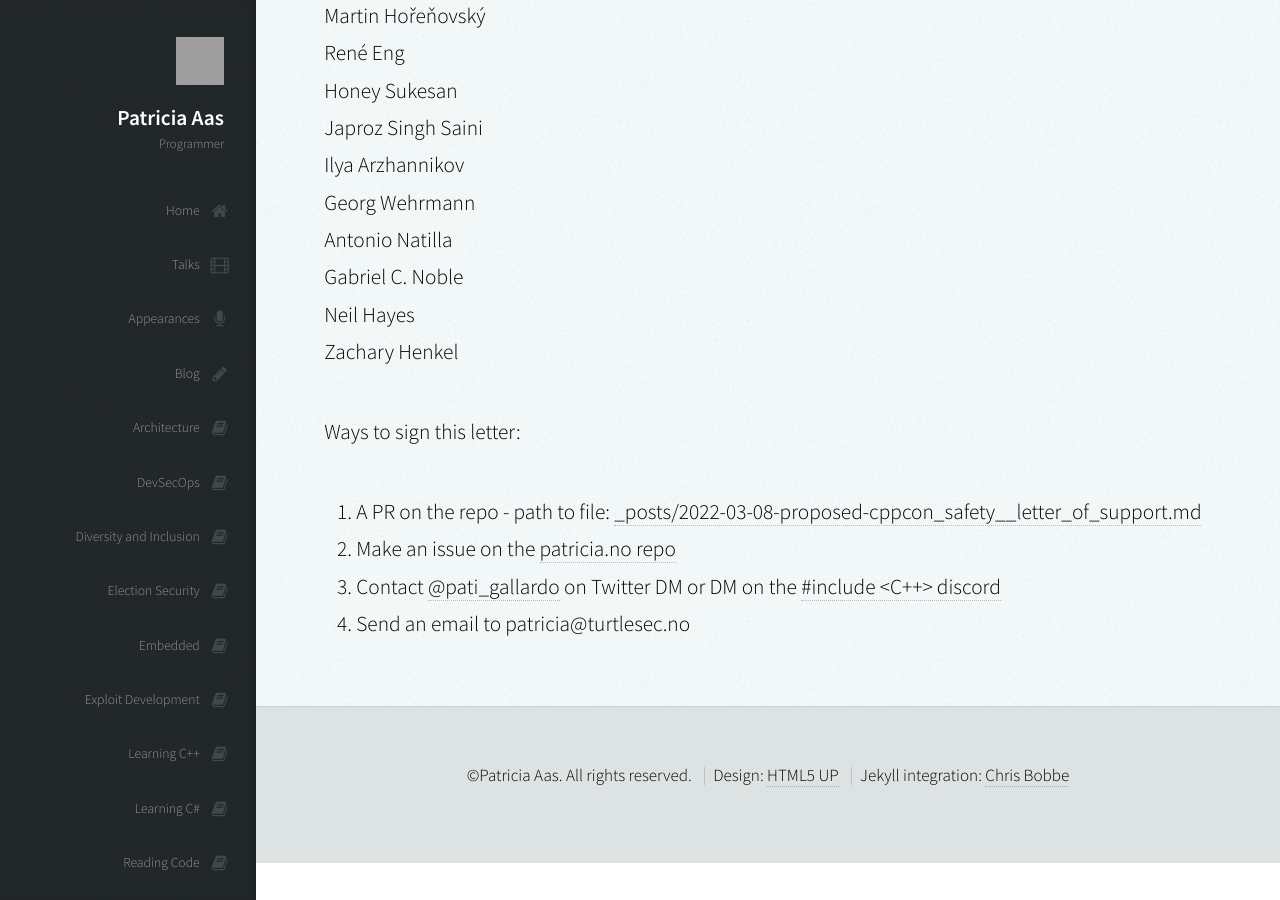
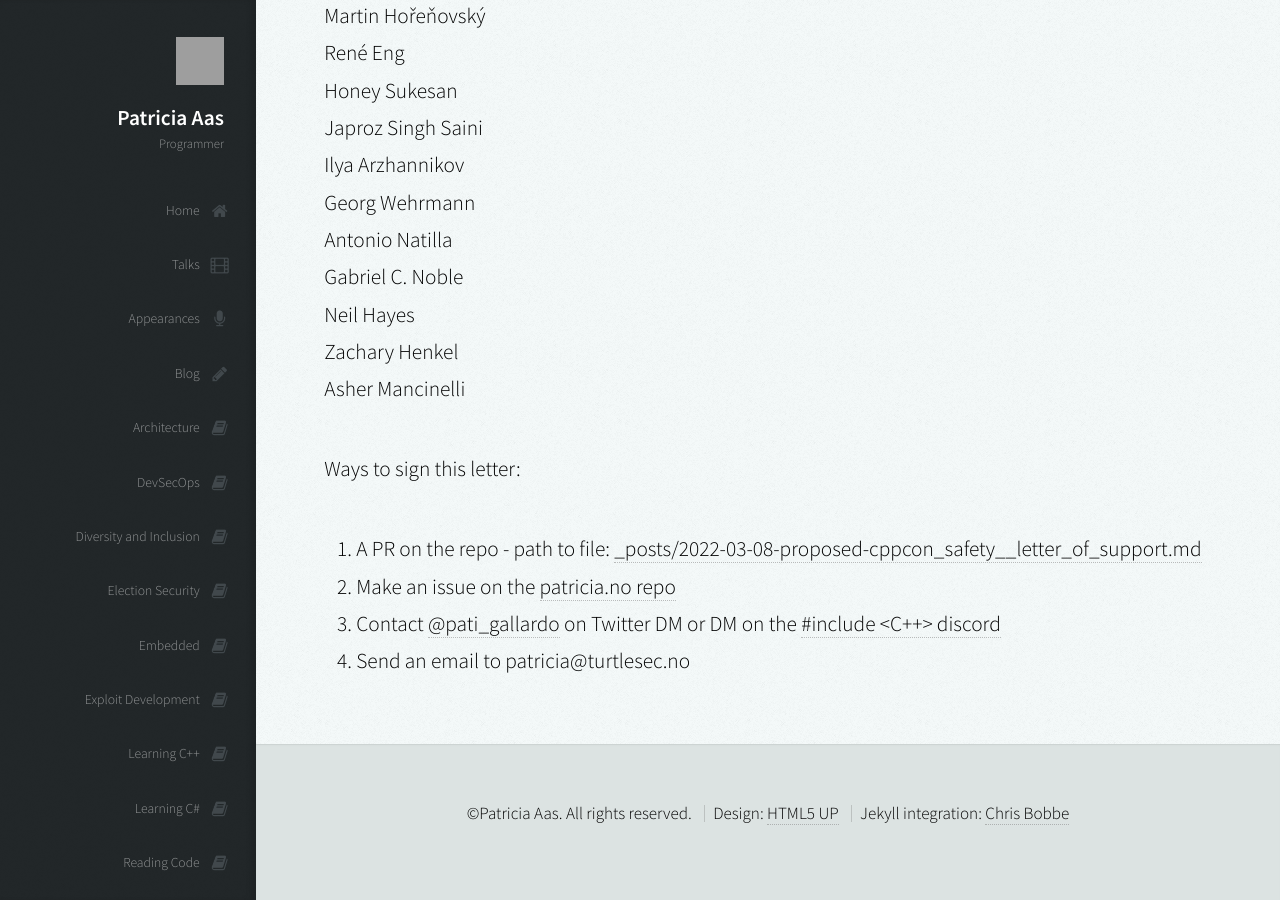
Before and after one commit to patricia-gallardo/patricia-gallardo.github.io, a Jekyll site: the page built from _posts/2022-03-08-proposed-cppcon_safety__letter_of_support.md, in a window 1280 px wide and 900 px high, scrolled down 4365 px. Built offline with Jekyll 4.4.1, drawn with Linux system fonts in a browser that asks for light colours; nearby versions of some CDN libraries; grey boxes are pictures that could not be loaded.

Commit message:
Sign to letter of support

```diff
--- a/_posts/2022-03-08-proposed-cppcon_safety__letter_of_support.md
+++ b/_posts/2022-03-08-proposed-cppcon_safety__letter_of_support.md
@@ -125,6 +125,7 @@ Antonio Natilla <br>
 Gabriel C. Noble <br>
 Neil Hayes <br>
 Zachary Henkel <br>
+Asher Mancinelli <br>
 
 Ways to sign this letter:
 1. A PR on the repo - path to file: [_posts/2022-03-08-proposed-cppcon_safety__letter_of_support.md][4]
```
